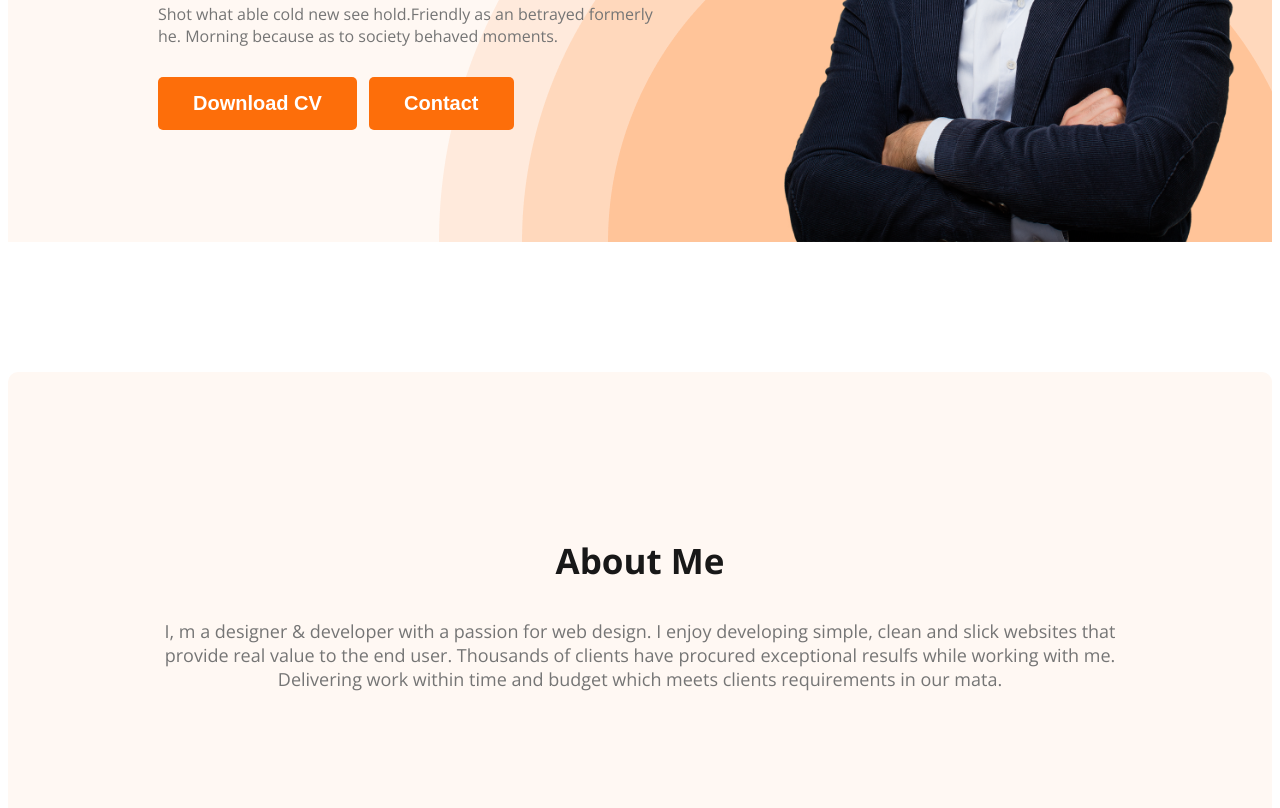
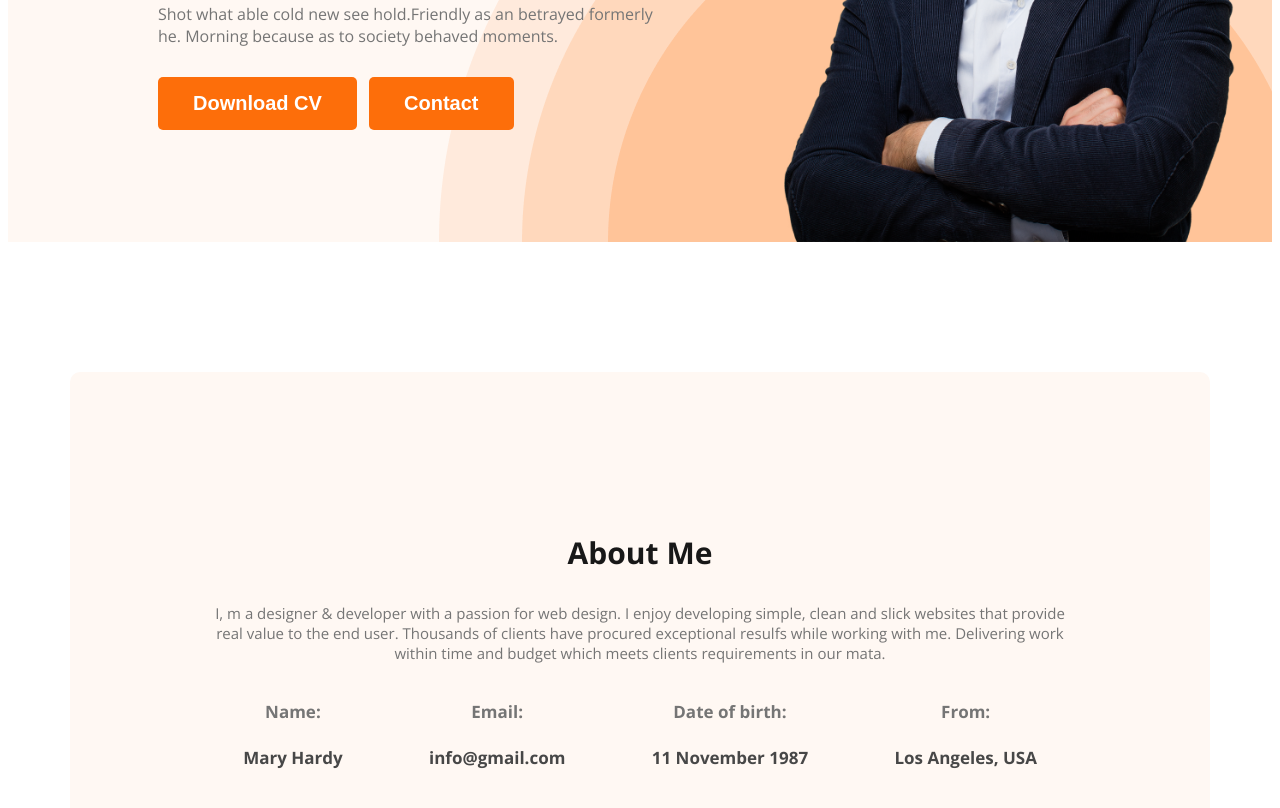
Before and after one commit to sumaiyakhondoker/webdeveloper-portfolio, a plain HTML site: page index.html in a window 1280 px wide. Shown: the part 526-1334 px from the top of the page. Drawn offline with nearby package versions, Linux system fonts and the light colour scheme.

Commit message:
added about information

```diff
--- a/index.html
+++ b/index.html
@@ -37,6 +37,27 @@
         <section class="about">
             <h3 class="section-title">About Me</h3>
             <p class="section-description">I, m a designer & developer with a passion for web design. I enjoy developing simple, clean and slick websites that provide real value to the end user. Thousands of clients have procured exceptional resulfs while working with me. Delivering work within time and budget which meets clients requirements in our mata.</p>
+            <div class="about-info-container">
+            <!-- .about-info*4>h4.info-title+p.info-description -->
+            <!-- short cut -->
+            <div class="about-info">
+                <h4 class="info-title">Name:</h4>
+                <p class="info-description">Mary Hardy</p>
+            </div>
+            <div class="about-info">
+                <h4 class="info-title">Email:</h4>
+                <p class="info-description">info@gmail.com</p>
+            </div>
+            <div class="about-info">
+                <h4 class="info-title">Date of birth:</h4>
+                <p class="info-description">11 November 1987</p>
+            </div>
+            <div class="about-info">
+                <h4 class="info-title">From:</h4>
+                <p class="info-description">Los Angeles, USA</p>
+            </div>
+
+            </div>
         </section>
     </main>
     <footer>
--- a/styles/portfolio.css
+++ b/styles/portfolio.css
@@ -18,13 +18,13 @@ body{
 
 .section-title{
     color: #181818;
-    font-size: 35px;
+    font-size: 30px;
     font-weight: 700;
     text-align: center;
 }
 .section-description{
     color:#757575;
-    font-size: 18px;
+    font-size: 15px;
     font-weight: 400;
     text-align: center;
 }
@@ -100,7 +100,12 @@ width: 500px;
 }
 
 /* main section styles */
+main{
+    max-width: 1140px;
+    margin: 0 auto;
 
+
+}
 /* about section related styles */
 .about{
     padding: 130px;
@@ -108,3 +113,23 @@ width: 500px;
     background: #FFF8F3;
     margin: 130px 0;
 }
+
+.about-info-container{
+    display: flex;
+    justify-content: space-around;
+}
+.about-info{
+    text-align: center
+}
+.info-title{
+    color:#757575;
+    font-size: 17px;
+
+}
+
+.info-description{
+    color:#474747;
+    font-size: 17px;
+    font-weight: 700;
+
+}
```
